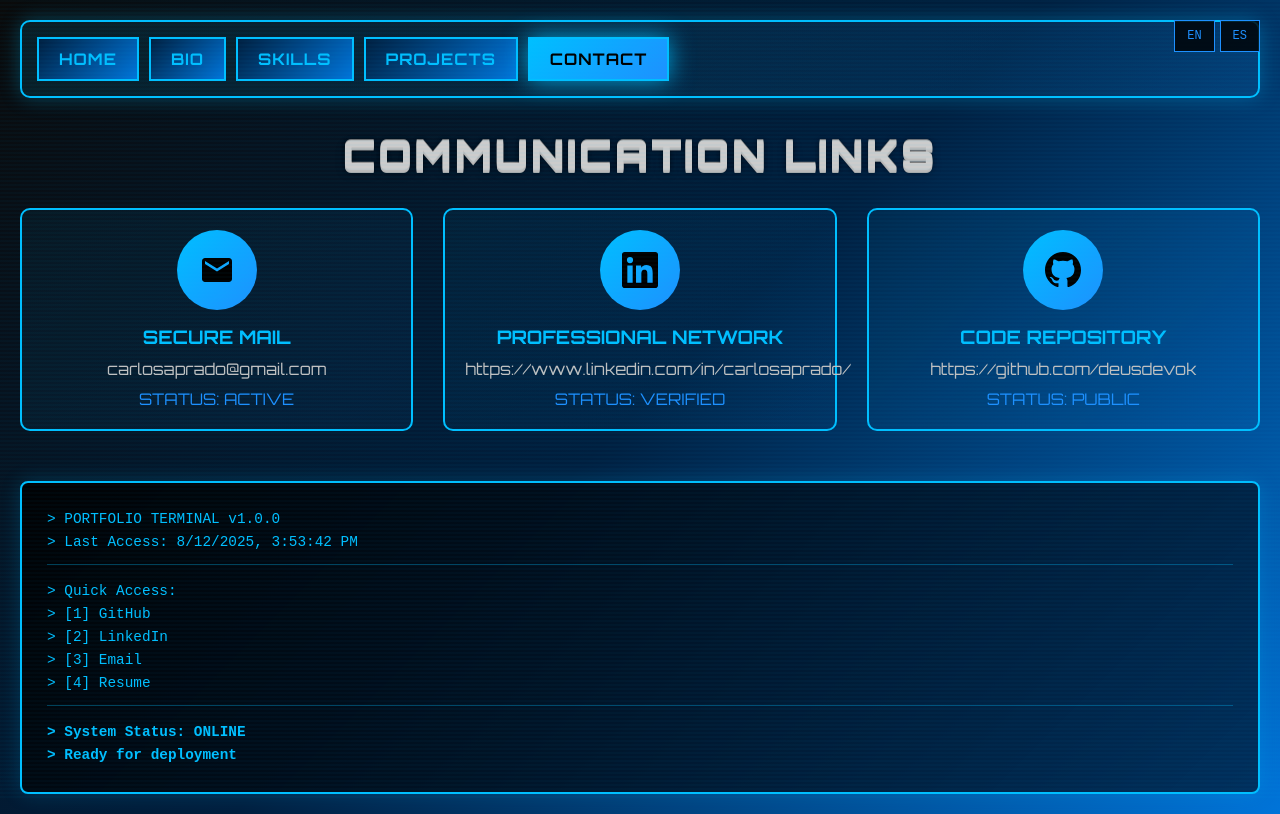
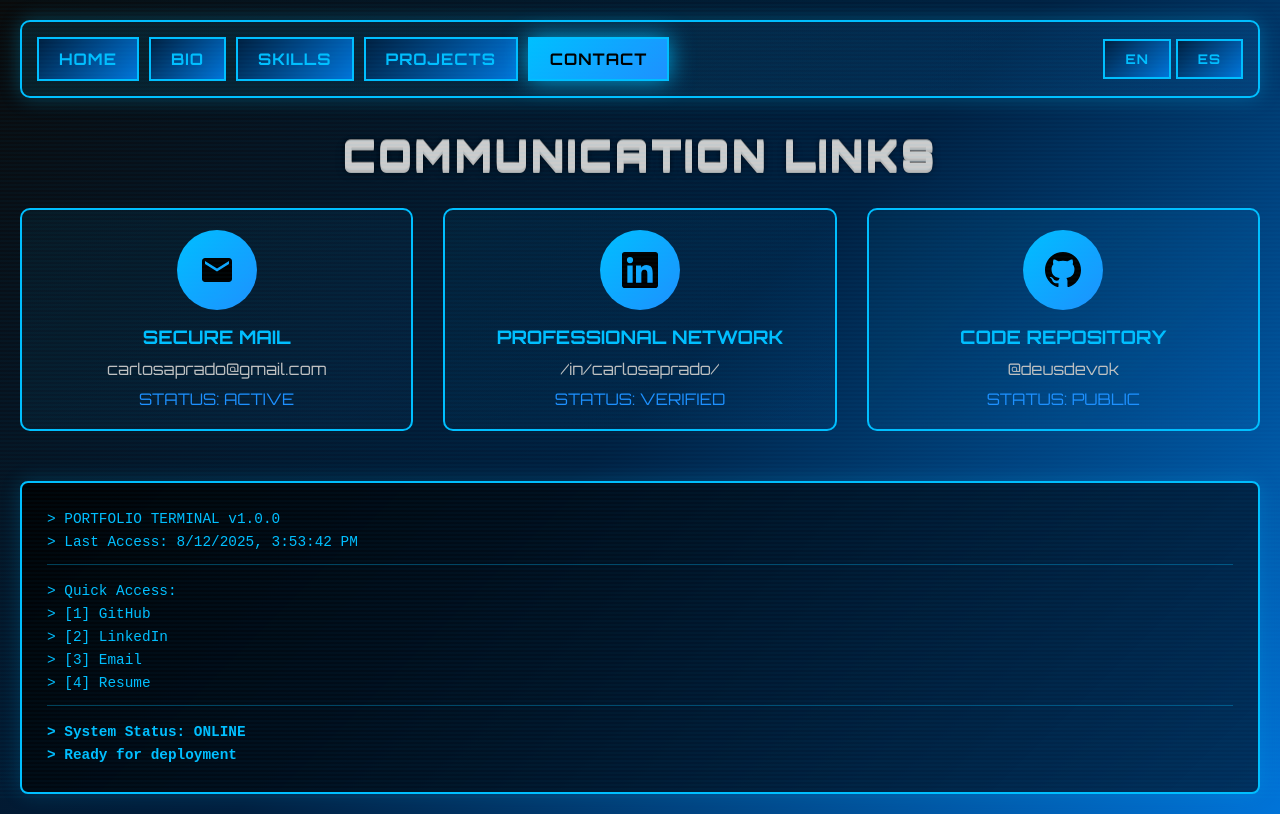
Before and after one commit to deusdevok/portfolio-react, a React (Create React App) app: page /portfolio-react/contact in a window 1280 px wide. Built offline with nearby package versions, Linux system fonts and the light colour scheme; the HTML template or start-up script is replaced by a standard one.

Commit message:
language switcher UI improved

```diff
--- a/src/App.js
+++ b/src/App.js
@@ -3,7 +3,6 @@ import { useEffect } from "react";
 import { useTranslation } from "react-i18next";
 import { useContent } from "./hooks/useContent";
 import DeusExHeader from "./components/DeusExHeader";
-import LanguageSwitcher from "./components/LanguageSwitcher";
 import Home from "./components/pages/Home";
 import About from "./components/pages/About";
 import Projects from "./components/pages/Projects";
@@ -56,7 +55,6 @@ function App() {
     <Router basename="/portfolio-react">
       <div className="container">
         <DeusExHeader />
-        <LanguageSwitcher />
         <main>
           <Routes>
             <Route path="/" element={<Home />} />
--- a/src/components/DeusExHeader.jsx
+++ b/src/components/DeusExHeader.jsx
@@ -1,18 +1,34 @@
 import { Link, useLocation } from "react-router-dom";
+import { useTranslation } from "react-i18next";
+import LanguageSwitcher from "./LanguageSwitcher";
 
 function DeusExHeader() {
   const location = useLocation();
+  const { t } = useTranslation();
 
   const isActive = (path) => (location.pathname === path ? "active" : "");
 
   return (
     <header className="nav-header">
       <div className="nav-tabs">
-        <Link className={`nav-tab ${isActive("/")}`} to="/">HOME</Link>
-        <Link className={`nav-tab ${isActive("/about")}`} to="/about">BIO</Link>
-        <Link className={`nav-tab ${isActive("/skills")}`} to="/skills">SKILLS</Link>
-        <Link className={`nav-tab ${isActive("/projects")}`} to="/projects">PROJECTS</Link>
-        <Link className={`nav-tab ${isActive("/contact")}`} to="/contact">CONTACT</Link>
+        <Link className={`nav-tab ${isActive("/")}`} to="/">
+          {t('navigation.home')}
+        </Link>
+        <Link className={`nav-tab ${isActive("/about")}`} to="/about">
+          {t('navigation.about')}
+        </Link>
+        <Link className={`nav-tab ${isActive("/skills")}`} to="/skills">
+          {t('navigation.skills')}
+        </Link>
+        <Link className={`nav-tab ${isActive("/projects")}`} to="/projects">
+          {t('navigation.projects')}
+        </Link>
+        <Link className={`nav-tab ${isActive("/contact")}`} to="/contact">
+          {t('navigation.contact')}
+        </Link>
+
+        {/* Language Switcher */}
+        <LanguageSwitcher />
       </div>
     </header>
   );
--- a/src/components/LanguageSwitcher.jsx
+++ b/src/components/LanguageSwitcher.jsx
@@ -9,16 +9,18 @@ const LanguageSwitcher = () => {
   };
 
   return (
-    <div className="language-switcher">
+    <div className="language-switcher-container">
       <button
-        className={`lang-btn ${i18n.language === 'en' ? 'active' : ''}`}
+        className={`nav-tab lang-btn ${i18n.language === 'en' ? 'active' : ''}`}
         onClick={() => changeLanguage('en')}
+        title="English"
       >
         EN
       </button>
       <button
-        className={`lang-btn ${i18n.language === 'es' ? 'active' : ''}`}
+        className={`nav-tab lang-btn ${i18n.language === 'es' ? 'active' : ''}`}
         onClick={() => changeLanguage('es')}
+        title="Español"
       >
         ES
       </button>
--- a/src/locales/en/translation.json
+++ b/src/locales/en/translation.json
@@ -57,8 +57,8 @@
     },
     "contact": {
       "email": "carlosaprado@gmail.com",
-      "linkedin": "https://www.linkedin.com/in/carlosaprado/",
-      "github": "https://github.com/deusdevok"
+      "linkedin": "/in/carlosaprado/",
+      "github": "@deusdevok"
     },
     "skills": [
       {
@@ -173,13 +173,13 @@
         "githubUrl": "https://github.com/yourusername/ecommerce-api"
       }
     ],
-    "navigation": {
-      "home": "Home",
-      "about": "About",
-      "skills": "Skills",
-      "projects": "Projects",
-      "contact": "Contact"
-    },
+      "navigation": {
+    "home": "HOME",
+    "about": "BIO",
+    "skills": "SKILLS",
+    "projects": "PROJECTS",
+    "contact": "CONTACT"
+  },
     "footer": {
       "terminalHeader": "PORTFOLIO TERMINAL v1.0.0",
       "lastAccess": "Last Access",
--- a/src/locales/es/translation.json
+++ b/src/locales/es/translation.json
@@ -57,8 +57,8 @@
     },
     "contact": {
       "email": "carlosaprado@gmail.com",
-      "linkedin": "https://www.linkedin.com/in/carlosaprado/",
-      "github": "https://github.com/deusdevok"
+      "linkedin": "/in/carlosaprado/",
+      "github": "@deusdevok"
     },
     "skills": [
       {
@@ -173,13 +173,13 @@
         "githubUrl": "https://github.com/yourusername/ecommerce-api"
       }
     ],
-    "navigation": {
-      "home": "Inicio",
-      "about": "Sobre Mí",
-      "skills": "Habilidades",
-      "projects": "Proyectos",
-      "contact": "Contacto"
-    },
+      "navigation": {
+    "home": "HOME",
+    "about": "BIO",
+    "skills": "SKILLS",
+    "projects": "PROJECTS",
+    "contact": "CONTACT"
+  },
     "footer": {
       "terminalHeader": "TERMINAL DE PORTAFOLIO v1.0.0",
       "lastAccess": "Último Acceso",
--- a/src/styles/deusex.css
+++ b/src/styles/deusex.css
@@ -73,38 +73,54 @@ body {
 /* ==========================================================================
    LANGUAGE SWITCHER
    ========================================================================== */
-   .language-switcher {
-    position: fixed;
-    top: 20px;
-    right: 20px;
-    z-index: 1000;
+   .language-switcher-container {
   display: flex;
   gap: 5px;
+  margin-left: auto;
+  align-items: center;
 }
 
 .lang-btn {
-    background: rgba(0, 0, 0, 0.8);
-    border: 1px solid #1E90FF;
-    color: #1E90FF;
-    padding: 8px 12px;
+  background: linear-gradient(135deg, #001F3F 0%, #0074D9 100%);
+  color: #00BFFF;
+  border: 2px solid #00BFFF;
+  padding: 10px 15px;
   cursor: pointer;
-    font-family: 'Courier New', monospace;
-    font-size: 12px;
+  font-family: 'Orbitron', monospace;
+  font-weight: 700;
   text-transform: uppercase;
+  letter-spacing: 1px;
   transition: all 0.3s ease;
+  position: relative;
+  overflow: hidden;
+  min-width: 50px;
+  text-align: center;
 }
 
 .lang-btn:hover {
-    background: rgba(30, 144, 255, 0.2);
-    border-color: #00FFFF;
-    color: #00FFFF;
+  background: rgba(0, 191, 255, 0.1);
+  box-shadow: 0 0 15px rgba(0, 191, 255, 0.5);
+  transform: translateY(-2px);
 }
 
 .lang-btn.active {
-    background: rgba(30, 144, 255, 0.3);
-    border-color: #00FFFF;
-    color: #00FFFF;
-    box-shadow: 0 0 10px rgba(0, 255, 255, 0.5);
+  background: linear-gradient(135deg, #00BFFF 0%, #1E90FF 100%);
+  color: #000;
+  box-shadow: 0 0 25px rgba(0, 191, 255, 0.8);
+}
+
+/* Responsive design for language switcher */
+@media (max-width: 768px) {
+  .language-switcher-container {
+    margin-left: 0;
+    margin-top: 10px;
+    justify-content: center;
+  }
+
+  .nav-tabs {
+    flex-direction: column;
+    align-items: center;
+  }
 }
 
 /* ==========================================================================
```
Lines whose indentation alone changed are shown as unchanged.
